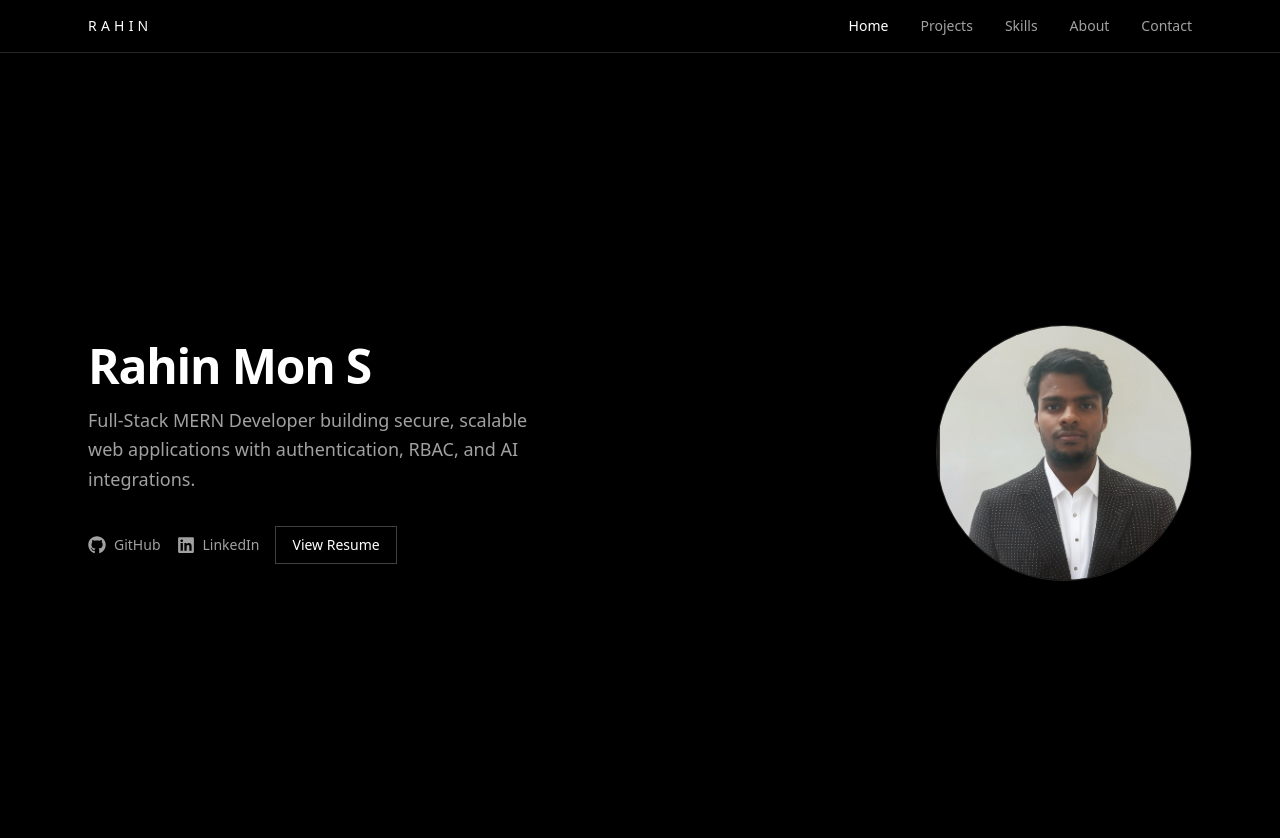
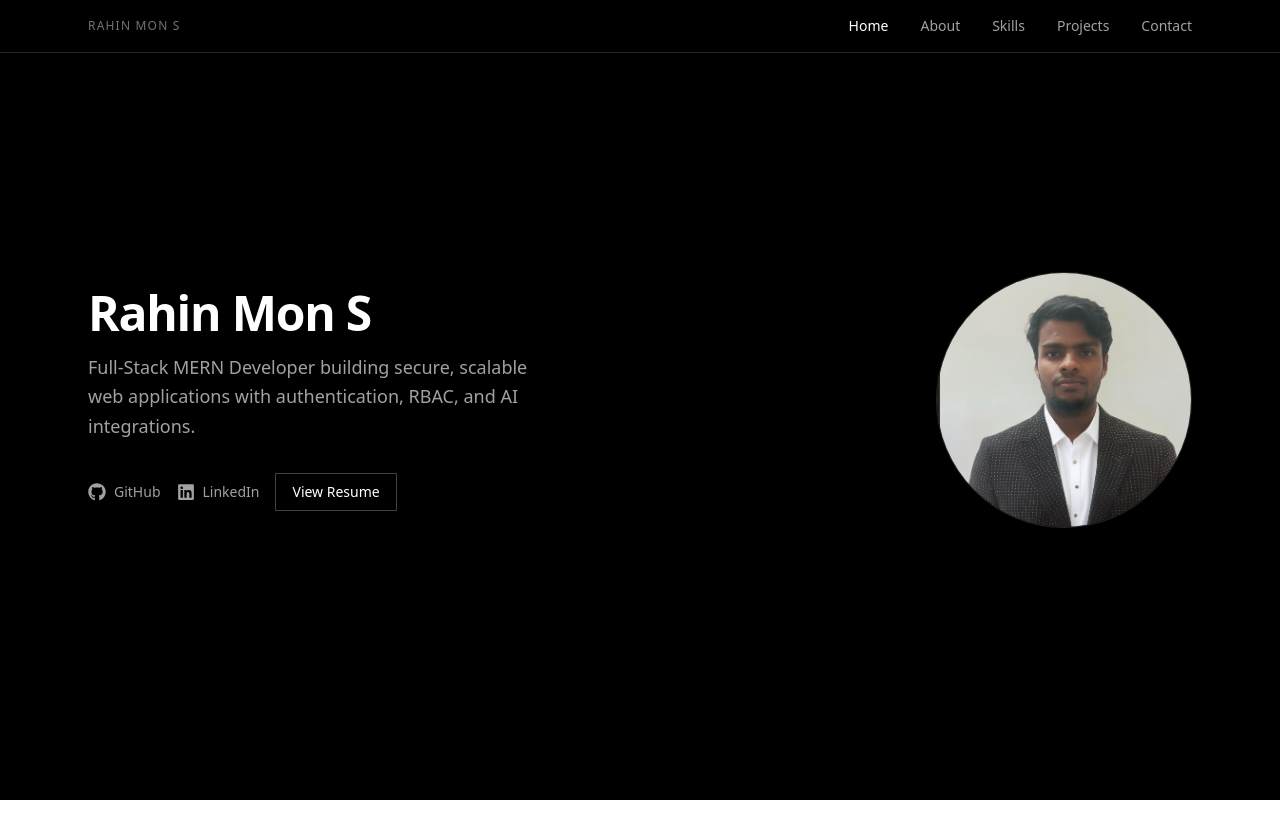
Before and after one commit to Rahinmon2903/Portfolio-latest, a React (Vite) app: page / in a window 1280 px wide. Shown: the top 838 px of the page. After the commit the page ends 800 px from the top, so only its background shows below. Built offline with nearby package versions, Linux system fonts and the light colour scheme.

Commit message:
Navbar updated

```diff
--- a/src/components/Navbar.jsx
+++ b/src/components/Navbar.jsx
@@ -3,32 +3,22 @@ import { NavLink } from "react-router-dom";
 export default function Navbar() {
   const linkClass = ({ isActive }) =>
     `text-sm transition ${
-      isActive
-        ? "text-white"
-        : "text-neutral-400 hover:text-neutral-200"
+      isActive ? "text-white" : "text-neutral-400 hover:text-white"
     }`;
 
   return (
-    <nav className="border-b border-neutral-800">
+    <nav className="fixed top-0 w-full bg-black border-b border-neutral-800 z-50">
       <div className="max-w-6xl mx-auto px-6 py-4 flex justify-between items-center">
-        <NavLink to="/" className="text-sm tracking-[0.3em] uppercase">
-          Rahin
-        </NavLink>
+        <span className="text-xs tracking-widest text-neutral-500 uppercase">
+          Rahin Mon S
+        </span>
 
         <div className="flex gap-8">
-            <NavLink to="/" className={linkClass}>
-            Home
-          </NavLink>
-          <NavLink to="/projects" className={linkClass}>
-            Projects
-          </NavLink>
+          <NavLink to="/" className={linkClass}>Home</NavLink>
+          <NavLink to="/about" className={linkClass}>About</NavLink>
           <NavLink to="/skills" className={linkClass}>Skills</NavLink>
-          <NavLink to="/about" className={linkClass}>
-            About
-          </NavLink>
-          <NavLink to="/contact" className={linkClass}>
-            Contact
-          </NavLink>
+          <NavLink to="/projects" className={linkClass}>Projects</NavLink>
+          <NavLink to="/contact" className={linkClass}>Contact</NavLink>
         </div>
       </div>
     </nav>
```
